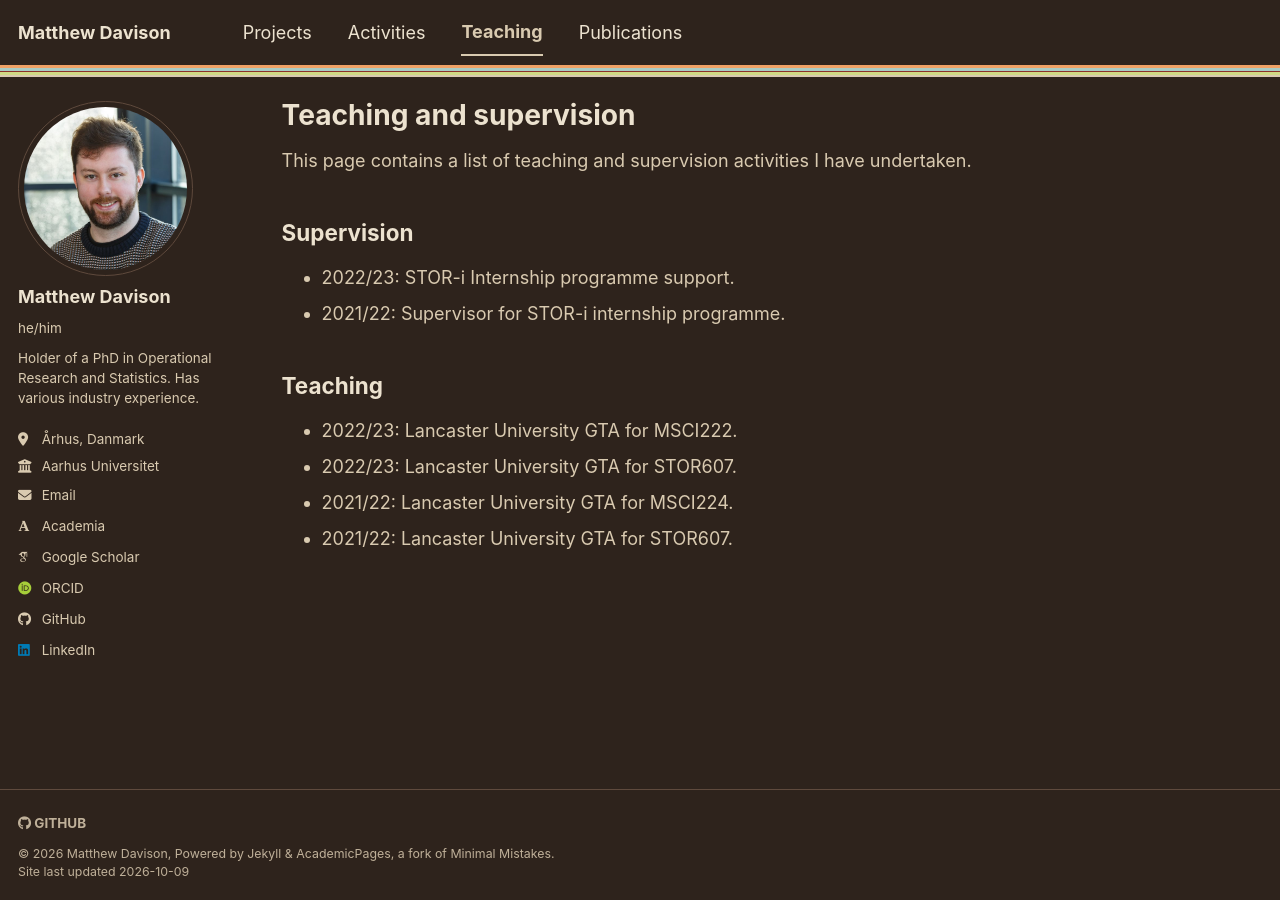
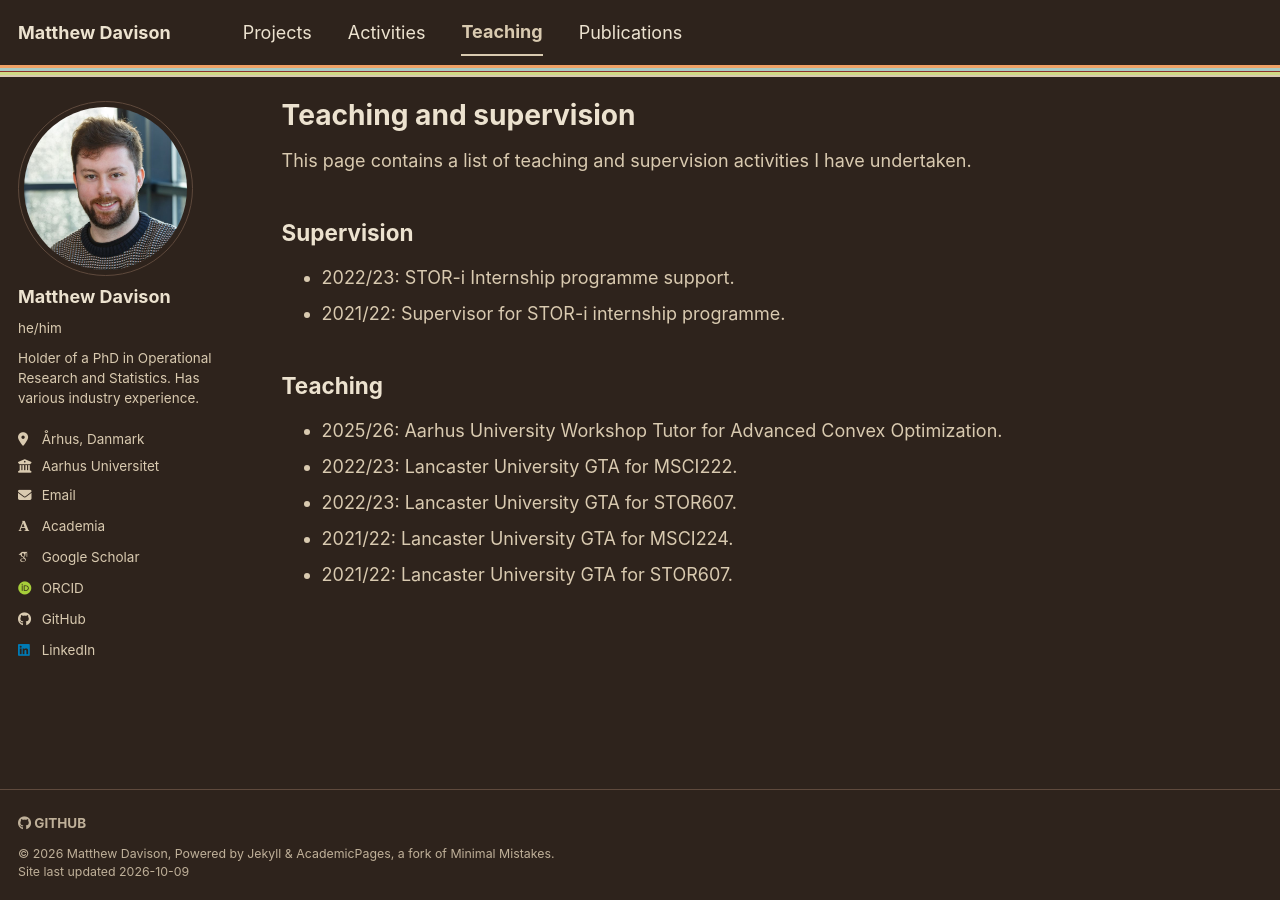
Before and after one commit to Mattmandav/mattmandav.github.io, a Jekyll site: the page built from _pages/teaching.md, in a window 1280 px wide. Built offline with Jekyll 4.4.1, drawn with Linux system fonts in a browser that asks for light colours; some web fonts are replaced.

Commit message:
Final few bits

```diff
--- a/_pages/teaching.md
+++ b/_pages/teaching.md
@@ -14,6 +14,7 @@ This page contains a list of teaching and supervision activities I have undertak
 
 ## Teaching
 
+- 2025/26: Aarhus University Workshop Tutor for Advanced Convex Optimization.
 - 2022/23: Lancaster University GTA for MSCI222.
 - 2022/23: Lancaster University GTA for STOR607.
 - 2021/22: Lancaster University GTA for MSCI224.
```
Also changed, not shown: _pages/projects.md (+1 -0 lines).
